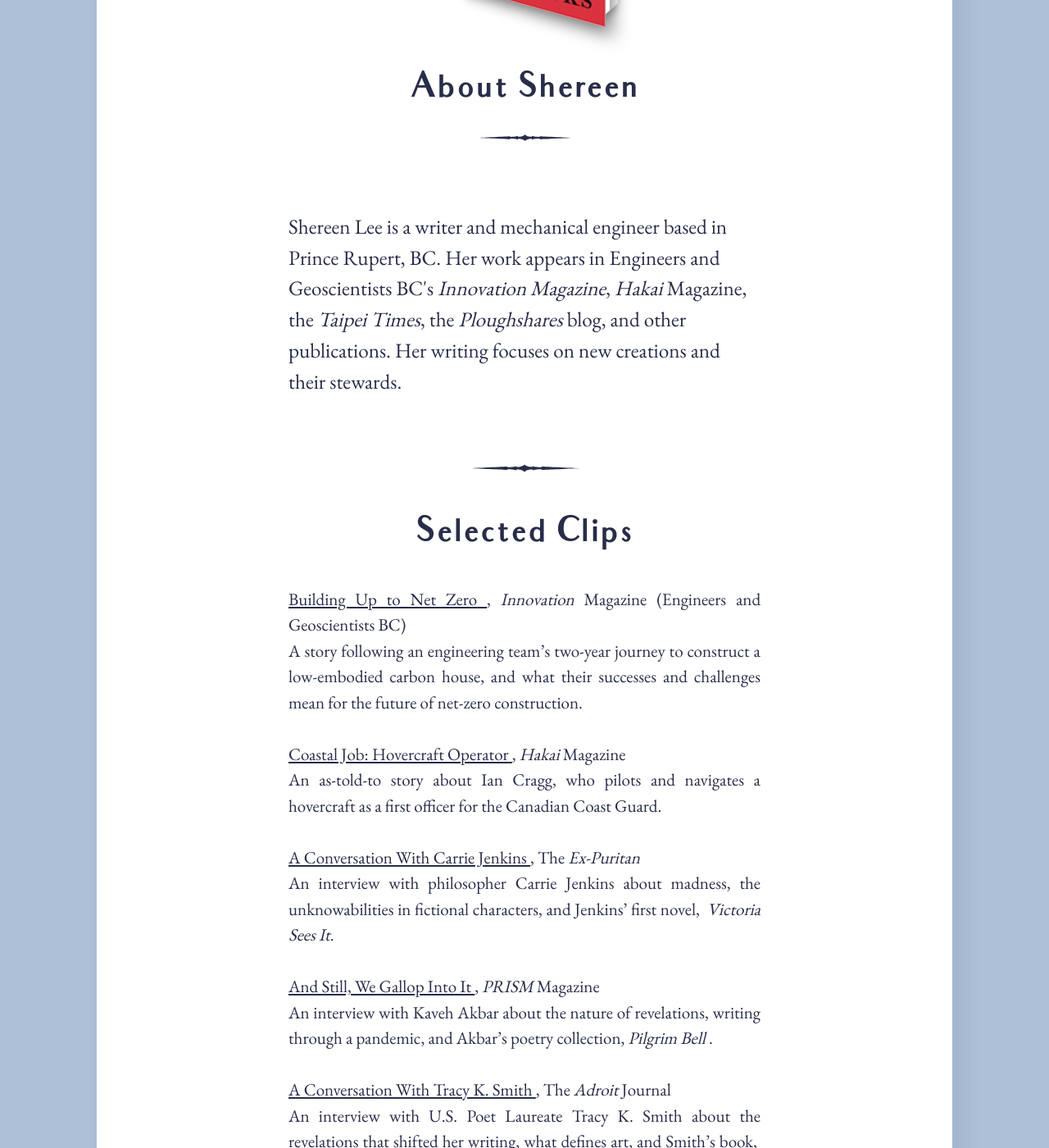
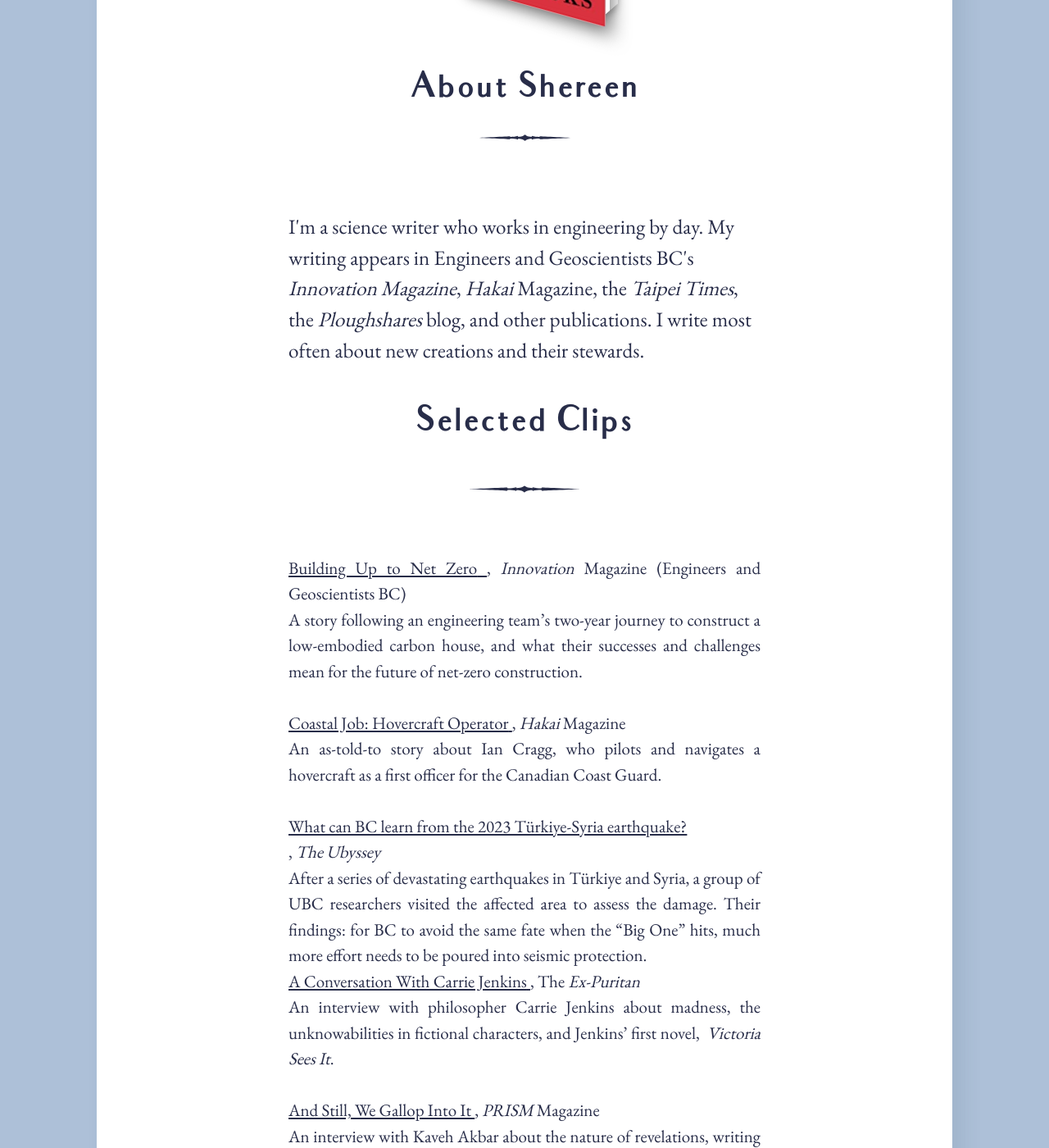
Before and after one commit to reversely/reverses-master, a Jekyll site: the page built from shereen.md, in a window 1280 px wide and 1400 px high, scrolled down 717 px. Shown: the whole window at 82% size. Built offline with Jekyll 4.4.1, drawn with Linux system fonts in a browser that asks for light colours; some web fonts are replaced.

Commit message:
Added article to resume

```diff
--- a/shereen.md
+++ b/shereen.md
@@ -4,11 +4,10 @@ title: About Shereen
 image: /assets/images/About.jpg
 permalink: /shereen.html
 ---
-<h3><b>Shereen Lee is a writer and mechanical engineer based in Prince Rupert, BC.</b> Her work appears in Engineers and Geoscientists BC's <em>Innovation Magazine</em>, <em>Hakai</em> Magazine, the <em>Taipei Times</em>, the <em>Ploughshares</em> blog, and other publications. Her writing focuses on new creations and their stewards.<br><br></h3>
-
-<img src="/assets/images/divider.svg" alt="re:verses" style="width:140px;">
+<h3><b>I'm a science writer who works in engineering by day.</b> My writing appears in Engineers and Geoscientists BC's <em>Innovation Magazine</em>, <em>Hakai</em> Magazine, the <em>Taipei Times</em>, the <em>Ploughshares</em> blog, and other publications. I write most often about new creations and their stewards.<br><br></h3>
 
 <p><h1>Selected Clips</h1></p>
+<img src="/assets/images/divider.svg" alt="re:verses" style="width:140px;">
 <p></p>
 <p><br /></p>
 <p>
@@ -18,7 +17,7 @@ permalink: /shereen.html
 <span>,&nbsp;</span><em><span>Innovation</span></em><span>&nbsp;Magazine (Engineers and Geoscientists BC)</span>
 </p>
 <p><span>A story following an engineering team&rsquo;s two-year journey to construct a low-embodied carbon house, and what their successes and challenges mean for the future of net-zero construction.</span></p>
-<br />
+<br/>
 <p>
 <a href="https://hakaimagazine.com/article-short/coastal-job-hovercraft-operator/">
 <u><span>Coastal Job: Hovercraft Operator</span></u>
@@ -26,7 +25,10 @@ permalink: /shereen.html
 <span>,&nbsp;</span><em><span>Hakai</span></em><span>&nbsp;Magazine</span>
 </p>
 <p><span>An as-told-to story about Ian Cragg, who pilots and navigates a hovercraft as a first officer for the Canadian Coast Guard.</span></p>
-<p><br /></p>
+<p><br>
+<a href="https://ubyssey.ca/science/what-happens-when-the-big-one-hits-lessons-from-the-2023-t%C3%BCrkiye-syria-earthquake/">
+<u>What can BC learn from the 2023 Türkiye-Syria earthquake?</u></a></p>, <em>The Ubyssey</em><br>
+After a series of devastating earthquakes in Türkiye and Syria, a group of UBC researchers visited the affected area to assess the damage. Their findings: for BC to avoid the same fate when the "Big One" hits, much more effort needs to be poured into seismic protection.<br>
 <p>
 <a href="https://ex-puritan.ca/conversation-jenkins-lee-2021/">
 <u><span>A Conversation With Carrie Jenkins</span></u>
```
